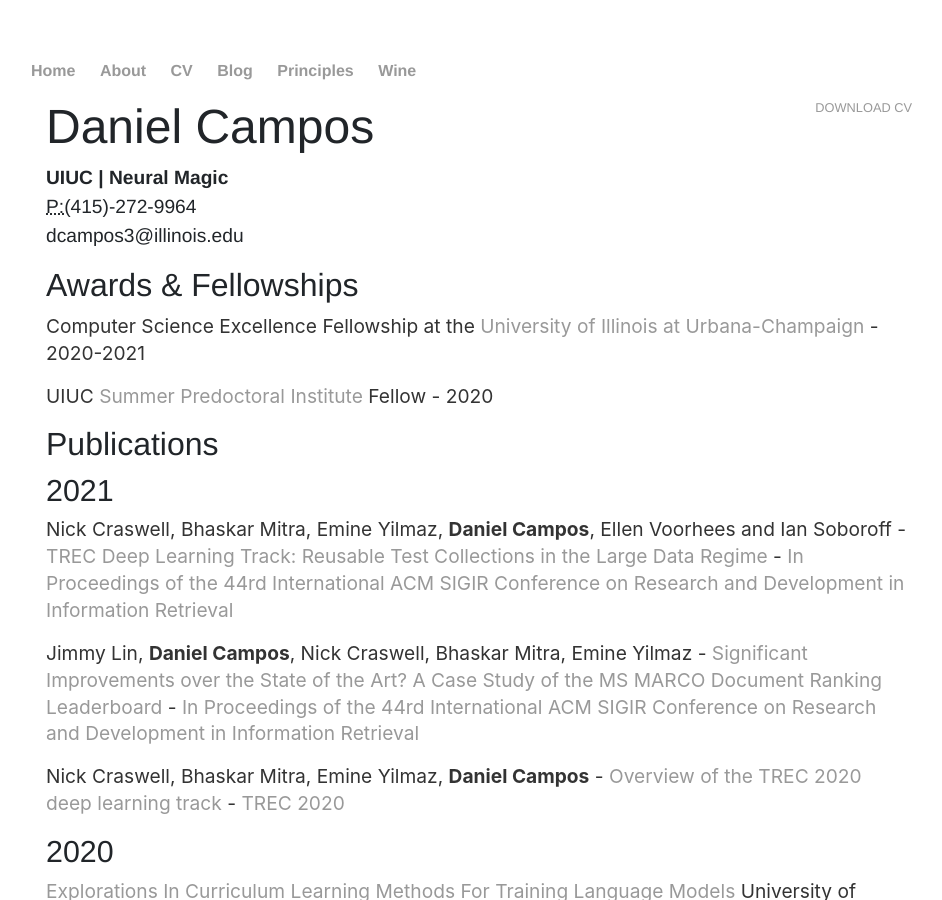
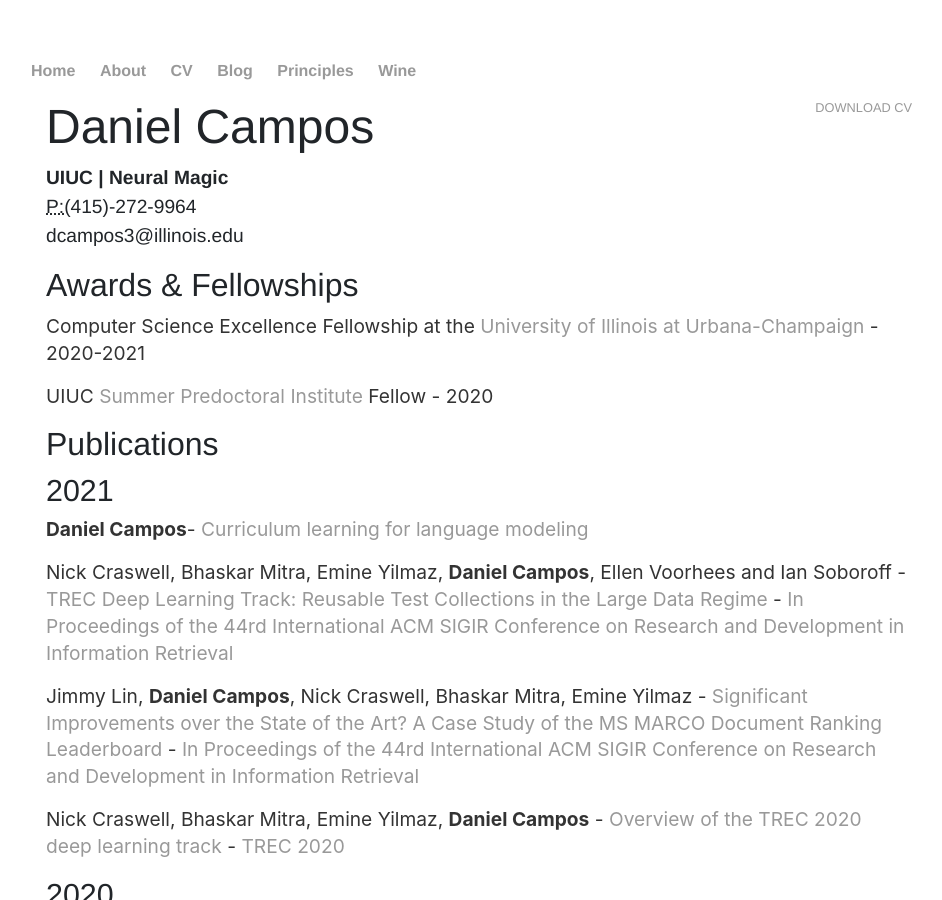
Before and after one commit to spacemanidol/spacemanidol.github.io, a Jekyll site: the page built from cv/index.html, in a window 1280 px wide and 900 px high. Shown: the whole window, without its empty margins (161-1103 px from the left). Built offline with Jekyll 4.4.1, drawn with Linux system fonts in a browser that asks for light colours; a script that is not in the unit is left out; comment, search, counter and statistics services are not loaded.

Commit message:
Update index.html

```diff
--- a/cv/index.html
+++ b/cv/index.html
@@ -15,6 +15,7 @@
 	<p>UIUC <a href='https://grad.illinois.edu/diversity/spi'>Summer Predoctoral Institute</a> Fellow - 2020</p>
 	<h2>Publications</h2>
 	<h4>2021</h4>
+	<p><strong>Daniel Campos</strong>- <a href='https://arxiv.org/abs/2108.02170'>Curriculum learning for language modeling</a></p>
 	<p>Nick Craswell, Bhaskar Mitra, Emine Yilmaz, <strong>Daniel Campos</strong>, Ellen Voorhees and Ian Soboroff - <a href='https://arxiv.org/abs/2104.09399'>TREC Deep Learning Track: Reusable Test Collections in the Large Data Regime</a> - <a href='https://sigir.org/sigir2021/'>In Proceedings of the 44rd International ACM SIGIR Conference on Research and Development in Information Retrieval</a></p>
 	<p>Jimmy Lin, <strong> Daniel Campos</strong>, Nick Craswell, Bhaskar Mitra, Emine Yilmaz - <a href='https://arxiv.org/abs/2102.12887'>Significant Improvements over the State of the Art? A Case Study of the MS MARCO Document Ranking Leaderboard</a> - <a href='https://sigir.org/sigir2021/'>In Proceedings of the 44rd International ACM SIGIR Conference on Research and Development in Information Retrieval</a></p>
 	<p>Nick Craswell, Bhaskar Mitra, Emine Yilmaz, <strong> Daniel Campos</strong> - <a href='https://arxiv.org/abs/2102.07662'>Overview of the TREC 2020 deep learning track</a> - <a href='https://trec.nist.gov/tracks.html'>TREC 2020</a></p>
```
